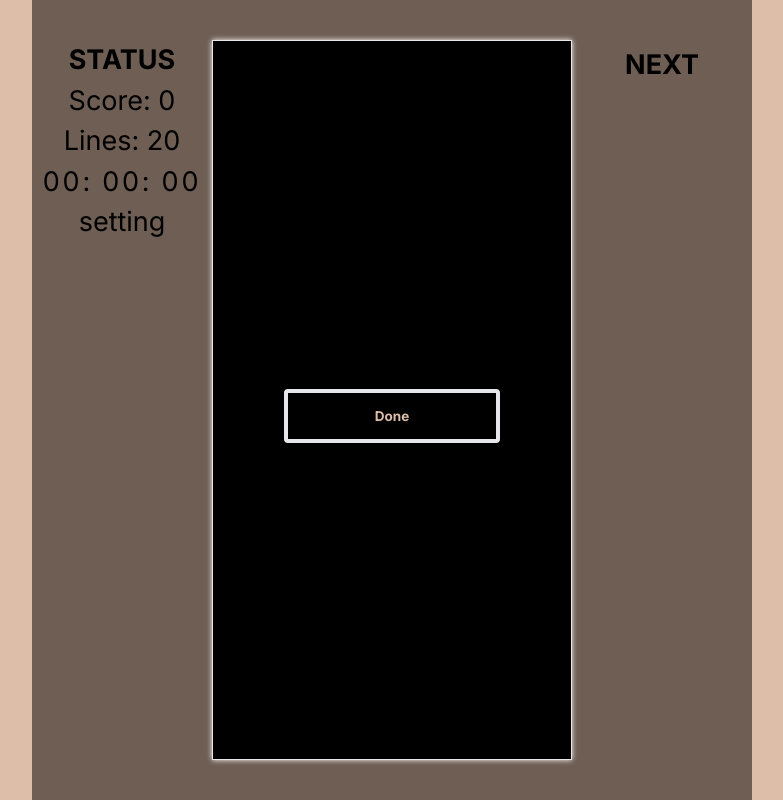
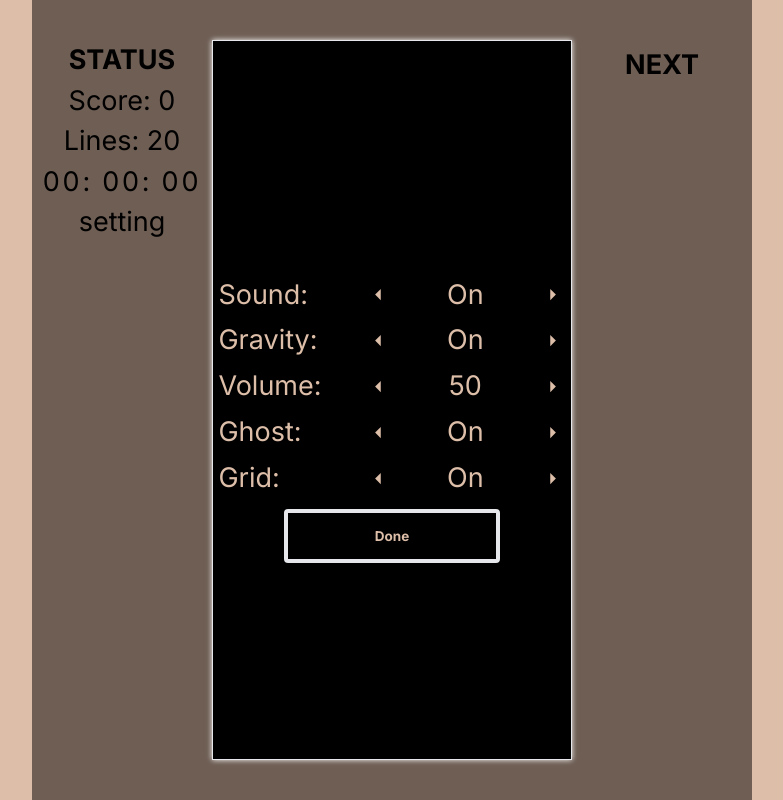
Before and after one commit to ZackHu-2001/Tetris-AI, a Next.js app: page / in a window 1280 px wide. Both pictures are taken after a click on the button "Setting". Shown: the whole page, without its empty margins (248-1031 px from the left). Built offline with nearby package versions, Linux system fonts and the light colour scheme.

Commit message:
Feat: implement basic UI of Setting

```diff
--- a/package.json
+++ b/package.json
@@ -26,7 +26,7 @@
     "eslint-config-next": "14.1.3",
     "nodemon": "^3.1.0",
     "postcss": "^8",
-    "tailwindcss": "^3.3.0",
+    "tailwindcss": "^3.4.1",
     "typescript": "^5"
   }
 }
--- a/src/app/globals.css
+++ b/src/app/globals.css
@@ -114,3 +114,8 @@ body {
     height: 5rem;
   }
 }
+
+.setting {
+  color: #ddbea9;
+  font-size: 5rem;
+}
--- a/src/components/GameBoard.tsx
+++ b/src/components/GameBoard.tsx
@@ -15,6 +15,13 @@ export const colNum = 10;
 export type KeyBinding = {
     code: string | undefined;
     displayName: string | JSX.Element;
+};
+export type GameSettings = {
+    sound: boolean;
+    gravity: boolean;
+    volume: number;
+    ghost: boolean;
+    grid: boolean;
 };
 
 interface gameBoardInterface {
@@ -62,6 +69,10 @@ interface gameBoardInterface {
 
     keyBindings: Record<string, KeyBinding>;
     setKeyBindings: (control: string, newCode: string) => void;
+
+    settings: GameSettings;
+    setSettings: (newSettings: Partial<GameSettings>) => void;
+    setVolume: (volume: number) => void;
 }
 
 /**
@@ -418,6 +429,30 @@ export const useGameBoard = create<gameBoardInterface>((set, get) => ({
     setIsNewGame: (isNewGame: boolean) => {
         set({ isNewGame });
     },
+
+    settings: {
+        sound: true,
+        gravity: true,
+        volume: 50,
+        ghost: true,
+        grid: true,
+    },
+
+    setSettings: (newSettings) => {
+        set((state) => ({
+            settings: {
+                ...state.settings,
+                ...newSettings,
+            },
+        }));
+    },
+    setVolume: (volume) =>
+        set((state) => ({
+            settings: {
+                ...state.settings,
+                volume: Math.max(0, Math.min(100, volume)), // Ensuring volume is between 0 and 100
+            },
+        })),
 }));
 
 function rotate(tetromino: number[], direction: number) {
--- a/src/components/Modal/Setting.tsx
+++ b/src/components/Modal/Setting.tsx
@@ -1,17 +1,60 @@
-import React from 'react';
-import MenuButton from '../MenuButton/MenuButton';
-import { useGameBoard } from '../GameBoard';
+import React, { useState } from "react";
+import MenuButton from "../MenuButton/MenuButton";
+import { useGameBoard } from "../GameBoard";
+import { MdArrowLeft, MdArrowRight } from "react-icons/md";
 
 type SettingProps = {};
 
-const Setting:React.FC<SettingProps> = () => {
-    const { setModal } = useGameBoard();
+const Setting: React.FC<SettingProps> = () => {
+const { setModal, settings, setSettings } = useGameBoard();
+
     const handleDone = () => {
-        setModal('mainMenu')
+        setModal("mainMenu");
+    };
+
+  const adjustSetting = (key: keyof typeof settings, increment: boolean) => {
+    if (key === "volume") {
+        const newVolume = increment ? settings.volume + 1 : settings.volume - 1;
+      setSettings({ volume: Math.max(0, Math.min(100, newVolume)) });
+    } else {
+        const currentValue = settings[key];
+        if (typeof currentValue === "boolean") {
+            setSettings({ [key]: !currentValue });
+        }
     }
-    return <div className='flex flex-col justify-center items-center h-full'>
-        <div className='title'>Setting</div>
-        <MenuButton text='Done' onClick={handleDone}></MenuButton>
+  };
+
+  return (
+    <div className="flex flex-col items-center justify-center h-full p-4">
+      <div className="title mb-8">Settings</div>
+      {Object.keys(settings).map((key) => {
+        const settingKey = key as keyof typeof settings;
+        const value = settings[settingKey];
+        return (
+          <div
+            key={key}
+            className="setting flex items-center justify-between w-full my-2 text-white"
+          >
+            <span className="flex-1 text-left">
+              {key.charAt(0).toUpperCase() + key.slice(1)}:
+            </span>
+            <MdArrowLeft
+              className="text-40xl cursor-pointer"
+              onClick={() => adjustSetting(settingKey, false)}
+            />
+            <span className="flex-1 text-center">
+              {typeof value === "boolean" ? (value ? "On" : "Off") : value}
+            </span>
+            <MdArrowRight
+              className="text-40xl cursor-pointer"
+              onClick={() => adjustSetting(settingKey, true)}
+            />
+          </div>
+        );
+      })}
+      <MenuButton text="Done" onClick={handleDone} />
     </div>
-}
+  );
+};
+
 export default Setting;
```
Also changed, not shown: 1 other file (tests, documents, lock files or other folders).
